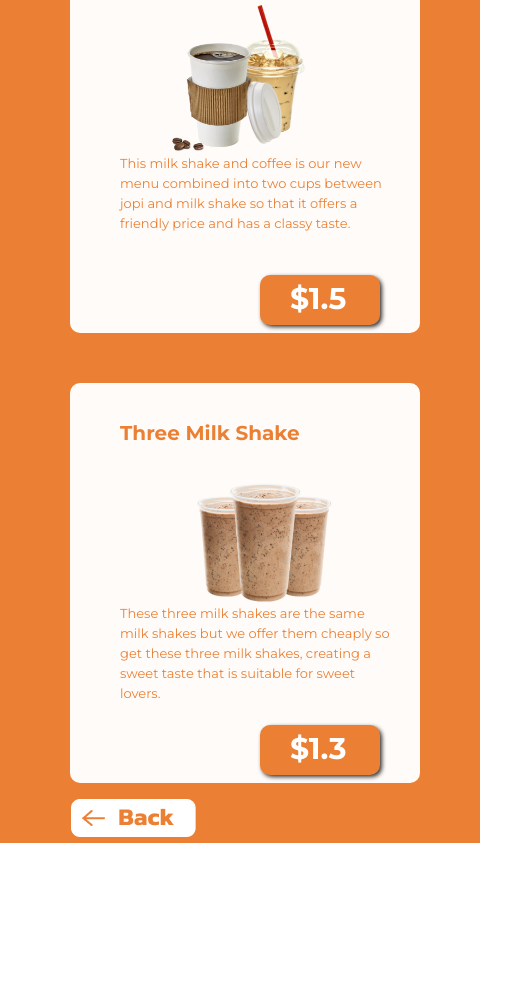
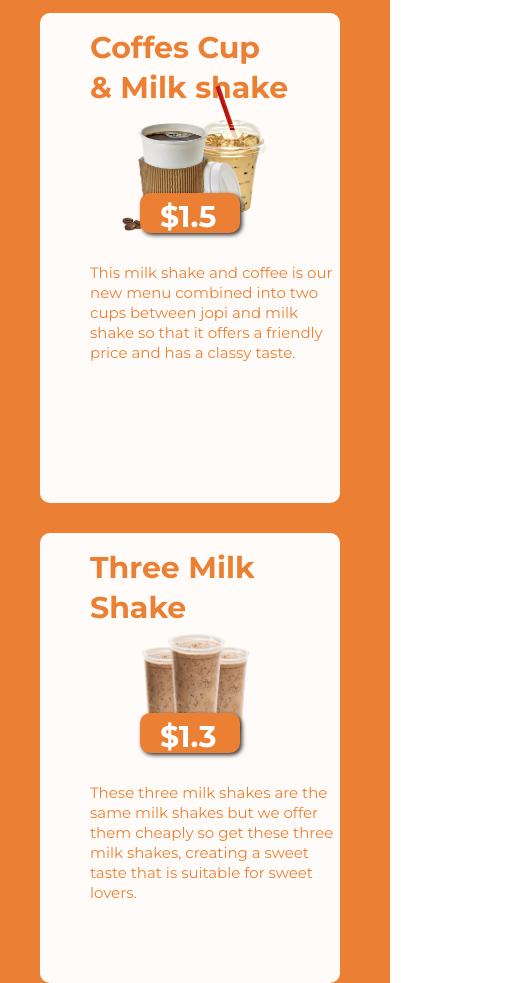
Before and after one commit to Septiodwi/septiodwi.github.io, a plain HTML site: page menu/menu.html in a window 390 px wide. Shown: the part 1017-2000 px from the top of the page, 520 px wide, since content can reach past the window. Before the commit the page ends 1868 px from the top, so only its background shows below. Drawn offline with nearby package versions, Linux system fonts and the light colour scheme.

Commit message:
responsive3

```diff
--- a/diskon-1/diskon.css
+++ b/diskon-1/diskon.css
@@ -100,7 +100,8 @@
 
 @media screen and (max-width: 475px) {
 	.rectangle-box {
-		margin-left: -55px;
+		margin-left: -20px;
+		margin-top: -70px;
 	}
 }
 
@@ -129,6 +130,6 @@
 
 @media screen and (max-width: 475px) {
 	.btn-back {
-		margin-left: 40px;
+		margin-left: 60px;
 	}
 }
--- a/menu/menu.css
+++ b/menu/menu.css
@@ -1,22 +1,24 @@
 @import url('https://fonts.googleapis.com/css2?family=Montserrat:wght@400;500;700&display=swap');
 
-*{
+* {
 
 	padding: 0;
 	margin: 0;
 	font-family: montserrat;
 }
-#menu{
+
+#menu {
 	width: auto;
 	/height: auto;
 
 }
-.container{
+
+.container {
 	width: auto;
 	margin: auto;
 }
 
-.page{
+.page {
 	position: absolute;
 	width: 1349px;
 	height: 1708px;
@@ -24,7 +26,14 @@ height: 1708px;
 	background: #EB8034;
 }
 
-.card-1{
+@media screen and (max-width: 475px) {
+	.page {
+		width: 100%;
+		height: 2100px;
+	}
+}
+
+.card-1 {
 	position: absolute;
 	width: 1062px;
 	height: 308px;
@@ -35,7 +44,15 @@ background: #FFFBF8;
 	border-radius: 10px;
 }
 
-.text-judul{
+@media screen and (max-width: 475px) {
+	.card-1 {
+		width: 300px;
+		left: 40px;
+		height: 450px;
+	}
+}
+
+.text-judul {
 	position: absolute;
 	display: block;
 	width: 200px;
@@ -50,7 +67,14 @@ color: #EB8034;
 
 }
 
-.text-deskripsi{
+
+@media screen and (max-width: 475px) {
+	.text-judul {
+		font-size: 20px;
+	}
+}
+
+.text-deskripsi {
 	position: absolute;
 	width: 498px;
 	height: 248px;
@@ -61,7 +85,16 @@ line-height: 30px;
 	color: #EB8034;
 }
 
-.img-menu-1{
+@media screen and (max-width: 475px) {
+	.text-deskripsi {
+		width: 250px;
+		font-size: 15px;
+		line-height: 20px;
+		margin-top: 150px;
+	}
+}
+
+.img-menu-1 {
 	position: absolute;
 	width: 272px;
 	height: 272px;
@@ -70,7 +103,16 @@ top: 10px;
 
 }
 
-.price-menu-1{
+@media screen and (max-width: 475px) {
+	.img-menu-1 {
+		left: 80px;
+		margin-top: 60px;
+		width: 150px;
+		height: 150px;
+	}
+}
+
+.price-menu-1 {
 	position: absolute;
 	display: inline-block;
 	width: 150px;
@@ -83,7 +125,15 @@ box-shadow: 2px 2px 4px rgba(0, 0, 0, 0.8);
 	border-radius: 10px;
 }
 
-.price{
+@media screen and (max-width: 475px) {
+	.price-menu-1 {
+		left: 100px;
+		width: 100px;
+		height: 40px;
+	}
+}
+
+.price {
 	position: absolute;
 	width: -100px;
 	height: 103px;
@@ -92,10 +142,17 @@ top: -20px;
 	font-size: 50px;
 	line-height: 108px;
 
-color:  white;
+	color: white;
 }
 
-.card-2{
+@media screen and (max-width: 475px) {
+	.price {
+		margin-top: -10px;
+		font-size: 30px;
+	}
+}
+
+.card-2 {
 	position: absolute;
 	width: 1062px;
 	height: 308px;
@@ -106,7 +163,17 @@ background: #FFFBF8;
 	border-radius: 10px;
 }
 
-.card-3{
+@media screen and (max-width: 475px) {
+	.card-2 {
+		width: 300px;
+		left: 40px;
+		height: 450px;
+		margin-top: 140px;
+	}
+}
+
+
+.card-3 {
 	position: absolute;
 	width: 1062px;
 	height: 308px;
@@ -117,7 +184,17 @@ background: #FFFBF8;
 	border-radius: 10px;
 }
 
-.card-3{
+@media screen and (max-width: 475px) {
+	.card-3 {
+		width: 0px;
+		left: 40px;
+		height: 490px;
+		margin-top: 140px;
+
+	}
+}
+
+.card-3 {
 	position: absolute;
 	width: 1062px;
 	height: 308px;
@@ -128,22 +205,42 @@ background: #FFFBF8;
 	border-radius: 10px;
 }
 
-.text-judul-3{
+@media screen and (max-width: 475px) {
+	.card-3 {
+		width: 300px;
+		left: 40px;
+		height: 490px;
+		margin-top: 280px;
+		font-size: 10px;
+	}
+}
+
+
+.text-judul-3 {
 	position: absolute;
 	display: block;
-width: 400px;
+	width: 200px;
 	height: 103px;
 
 	left: 50px;
-top: 0px;
+	top: 15px;
 	font-size: 30px;
-line-height: 100px;
+	line-height: 40px;
 
 	color: #EB8034;
 
 }
 
-.card-4{
+@media screen and (max-width: 475) {
+	.text-judul-3 {
+		width: 200px;
+		font-size:
+	}
+
+	;
+}
+
+.card-4 {
 	position: absolute;
 	width: 1062px;
 	height: 308px;
@@ -154,7 +251,16 @@ background: #FFFBF8;
 	border-radius: 10px;
 }
 
-.btn-back{
+@media screen and (max-width: 475px) {
+	.card-4 {
+		width: 300px;
+		left: 40px;
+		height: 450px;
+		margin-top: 450px;
+	}
+}
+
+.btn-back {
 	position: absolute;
 	width: 140px;
 	height: 41px;
@@ -163,169 +269,9 @@ top: 1500px;
 
 }
 
-
-
-
-
-
-
-
-
-@media screen and (max-width: 576px){
-
-	*{
-
-	padding: 0;
-	margin: 0;
-	font-family: montserrat;
+@media screen and (max-width: 475px) {
+	.btn-back {
+		left: 120px;
+		margin-top: 550px;
 	}
-	#menu{
-	width: auto;
-	height: auto;
-
 }
-.container{
-	width: 500px;
-	margin: 1890;
-}
-
-.page{
-margin: 0;
-padding: 0;
-position: absolute;
-width:  480px;
-height: 1860px;
-
-background: #EB8034;
-}
-
-.card-1{
-	position: absolute;
-width: 350px;
-height: 400px;
-left: 70px;
-top: 50px;
-
-background: #FFFBF8;
-border-radius: 10px;
-}
-
-.text-judul{
-	position: absolute;
-	display: block;
-width: 200px;
-height: 103px;
-
-left: 50px;
-top: 0px;
-font-size: 20px;
-line-height: 100px;
-
-color: #EB8034;
-
-}
-
-.text-deskripsi{
-	position: absolute;
-width: 270px;
-height: 248px;
-left: 50px;
-top: 220px;
-/*text-align: center;*/
-font-size: 13px;
-line-height: 20px;
-color: #EB8034;
-}
-
-.img-menu-1{
-	 position: absolute;
-width: auto;
-height: 150px;
-left: 100px;
-top: 70px;
-
-}
-
-.price-menu-1{
-	position: absolute;
-	display: inline-block;
-width: 120px;
-height: 50px;
-left: 190px;
-top: 342px;
-
-background: #EB8034;
-box-shadow: 2px 2px 4px rgba(0, 0, 0, 0.8);
-border-radius: 10px;
-}
-
-.price{
-	position: absolute;
-width: -100px;
-height: 103px;
-left: 30px;
-top: -30px;
-font-size: 30px;
-line-height: 108px;
-
-color:  white;
-}
-
-.card-2{
-	position: absolute;
-width: 350px;
-height: 400px;
-left: 70px;
-top: 500px;
-
-background: #FFFBF8;
-border-radius: 10px;
-}
-
-.card-3{
-	position: absolute;
-width: 350px;
-height: 400px;
-left: 70px;
-top: 950px;
-
-background: #FFFBF8;
-border-radius: 10px;
-}
-
-.text-judul-3{
-	position: absolute;
-	display: block;
-width: 400px;
-height: 103px;
-
-left: 50px;
-top: 0px;
-font-size: 20px;
-line-height: 100px;
-color: #EB8034;
-
-}
-
-.card-4{
-	position: absolute;
-width: 350px;
-height: 400px;
-left: 70px;
-top: 1400px;
-
-
-background: #FFFBF8;
-border-radius: 10px;
-}
-
-.btn-back{
-	position: absolute;
-width: 140px;
-height: 41px;
-left: 70px;
-top: 1815px;
-
-}
-
-}
--- a/menu/menu.html
+++ b/menu/menu.html
@@ -3,7 +3,9 @@
 
 <head>
 	<title>Menu</title>
-	<link rel="stylesheet" href="../menu/menu.css">
+	<meta charset="utf-8">
+	<meta name="viewport" content="width=device-width, initial-scale=1, shrink-to-fit=no">
+	<link rel="stylesheet" href="menu.css">
 	<link rel="stylesheet" href="https://cdnjs.cloudflare.com/ajax/libs/animate.css/4.0.0/animate.min.css">
 </head>
 
@@ -18,7 +20,7 @@
 						combination of coffee and cappuccino in general, which has a classy taste suitable for milk
 						shake lovers, with a unique blend of coffee and cappuccino flavors so that it can make a very
 						delicious taste for sweet lovers.</p>
-					<img class="img-menu-1 animate__animated animate__pulse" src="../menu/img-menu/img-coffee-1.png">
+					<img class="img-menu-1 animate__animated animate__pulse" src="img-menu/img-coffee-1.png">
 					<div class="price-menu-1 animate__animated animate__fadeInLeft">
 						<h1 class="price">$1.0</h1>
 					</div>
@@ -30,18 +32,18 @@
 					<p class="text-deskripsi animate__animated animate__fadeIn">This black coffee tastes like classy
 						classic black coffee, with a blend of classy coffee flavors mixed with healthy sugar so that it
 						can make a very delicious taste for coffee and black coffee lovers. </p>
-					<img class="img-menu-1 animate__animated animate__pulse" src="../menu/img-menu/img-coffee-2.png">
+					<img class="img-menu-1 animate__animated animate__pulse" src="img-menu/img-coffee-2.png">
 					<div class="price-menu-1 animate__animated animate__fadeInLeft">
 						<h1 class="price">$0.9</h1>
 					</div>
 				</div>
 
 				<div class="card-3">
-					<h1 class="text-judul-3  animate__animated animate__bounceIn">Coffes Cup & Milk shake</h1>
+					<h1 class="text-judul-3  animate__animated animate__bounceIn">Coffes Cup <br>& Milk shake</h1>
 					<p class="text-deskripsi animate__animated animate__fadeIn">This milk shake and coffee is our new
 						menu combined into two cups between jopi and milk shake so that it offers a friendly price and
 						has a classy taste. </p>
-					<img class="img-menu-1 animate__animated animate__pulse" src="../menu/img-menu/img-coffee-3.png">
+					<img class="img-menu-1 animate__animated animate__pulse" src="img-menu/img-coffee-3.png">
 					<div class="price-menu-1 animate__animated animate__fadeInLeft">
 						<h1 class="price">$1.5</h1>
 					</div>
@@ -52,13 +54,13 @@
 					<p class="text-deskripsi animate__animated animate__fadeIn">These three milk shakes are the same
 						milk shakes but we offer them cheaply so get these three milk shakes, creating a sweet taste
 						that is suitable for sweet lovers. </p>
-					<img class="img-menu-1 animate__animated animate__pulse" src="../menu/img-menu/img-coffee-4.png">
+					<img class="img-menu-1 animate__animated animate__pulse" src="img-menu/img-coffee-4.png">
 					<div class="price-menu-1 animate__animated animate__fadeInLeft">
 						<h1 class="price">$1.3</h1>
 					</div>
 				</div>
 
-				<a href="../index.html"><img class="btn-back" src="../menu/img-menu/btn-back.png"></a>
+				<a href="../index.html"><img class="btn-back" src="img-menu/btn-back.png"></a>
 			</div>
 		</div>
 	</div>
```
Lines whose indentation alone changed are shown as unchanged.
